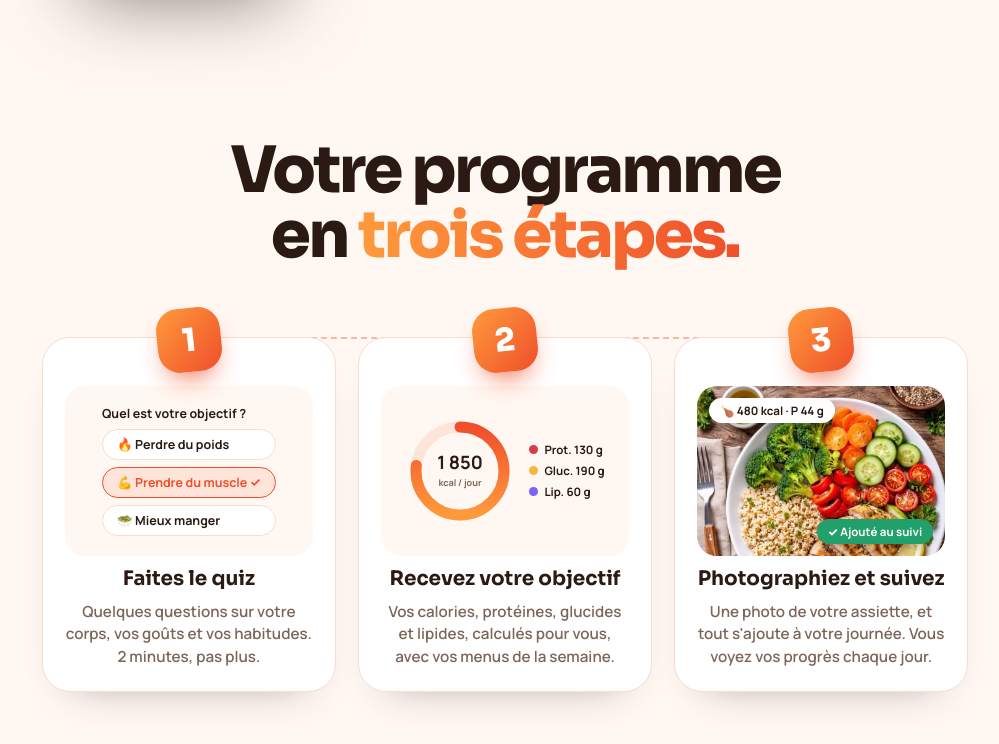
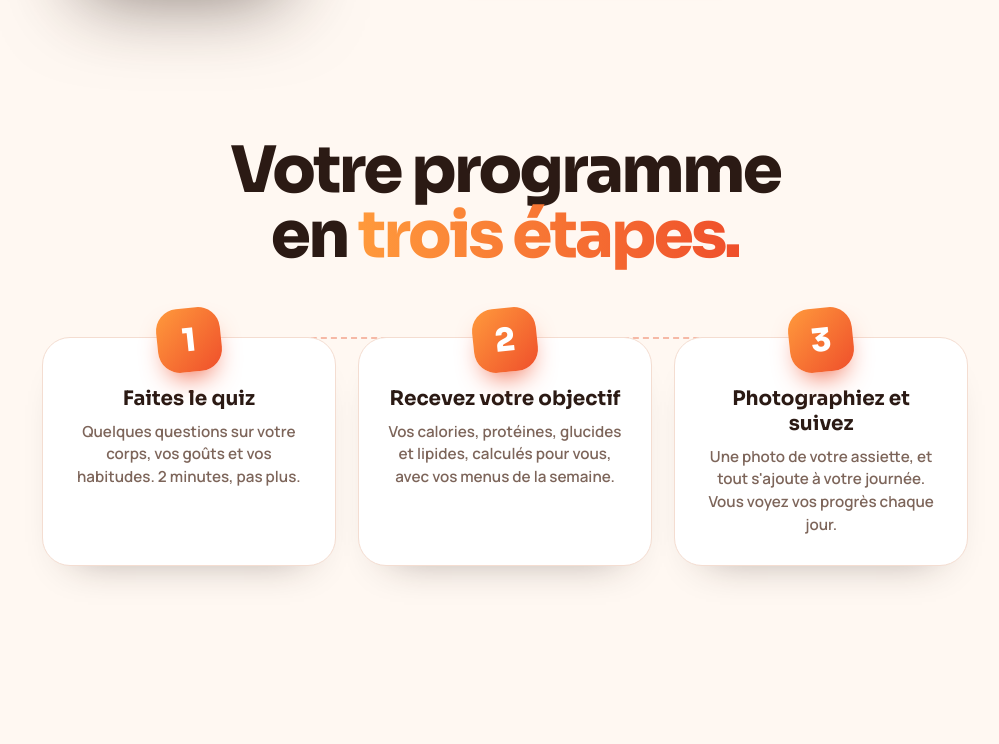
Before and after one commit to svndrotheking06-cmyk/oneathlet, a plain HTML site: page index.html in a window 1280 px wide. Shown: the part 3416-4160 px from the top of the page, without its empty margins (135-1134 px from the left). After the commit the page ends 4092 px from the top, so only its background shows below. Drawn offline with Linux system fonts and the light colour scheme.

Commit message:
Section 3 étapes : sans images
Co-Authored-By: Claude Opus 5.5 <noreply@anthropic.com>
Claude-Session: https://claude.ai/code/session_01BPde48iRimRWBnfLcEmqvN

```diff
--- a/index.html
+++ b/index.html
@@ -255,7 +255,7 @@ h1 em{font-style:normal;background:linear-gradient(90deg,var(--orange),var(--cor
 .st3{position:relative;list-style:none;margin:0;padding:0;display:grid;grid-template-columns:repeat(3,minmax(0,1fr));gap:22px;width:100%}
 @media (min-width:861px){.st3::before{content:"";position:absolute;left:16%;right:16%;top:34px;border-top:2.5px dashed #F6B9A6;z-index:0}}
 .st3 b,.st3 p{justify-self:stretch;text-align:center}
-.st3 li{position:relative;display:grid;gap:10px;justify-items:start;align-content:start;text-align:left;background:var(--surface);border:1px solid var(--line);border-radius:28px;padding:22px;margin-top:34px;box-shadow:0 22px 40px -32px rgba(43,26,20,.45);opacity:0;transform:translateY(18px);transition:opacity .5s var(--d),transform .5s var(--d)}
+.st3 li{position:relative;display:grid;gap:10px;justify-items:start;align-content:start;text-align:left;background:var(--surface);border:1px solid var(--line);border-radius:28px;padding:22px 24px 28px;margin-top:34px;box-shadow:0 22px 40px -32px rgba(43,26,20,.45);opacity:0;transform:translateY(18px);transition:opacity .5s var(--d),transform .5s var(--d)}
 .steps3.run .st3 li{opacity:1;transform:none}
 .st3-n{position:relative;z-index:2;justify-self:center;margin:-52px 0 4px;width:64px;height:64px;border-radius:22px;display:grid;place-items:center;font-family:var(--display);font-weight:800;font-size:2rem;line-height:1;color:#FFFFFF;background:linear-gradient(135deg,var(--orange),var(--coral));box-shadow:0 14px 28px -12px var(--coral);transform:rotate(-6deg)}
 .st3 b{font-family:var(--display);font-size:1.25rem}
@@ -465,29 +465,16 @@ font[style]{background:none!important;box-shadow:none!important}
   <ol class="st3">
     <li style="--d:0s">
       <span class="st3-n">1</span>
-      <div class="st3-v v-quiz" aria-hidden="true">
-        <small>Quel est votre objectif ?</small>
-        <span>🔥 Perdre du poids</span><span class="on">💪 Prendre du muscle ✓</span><span>🥗 Mieux manger</span>
-      </div>
       <b>Faites le quiz</b>
       <p>Quelques questions sur votre corps, vos goûts et vos habitudes. 2 minutes, pas plus.</p>
     </li>
     <li style="--d:.15s">
       <span class="st3-n">2</span>
-      <div class="st3-v v-goal" aria-hidden="true">
-        <svg viewBox="0 0 120 120"><circle cx="60" cy="60" r="48" fill="none" stroke="#FFE4DA" stroke-width="12"/><circle cx="60" cy="60" r="48" fill="none" stroke="url(#rg3)" stroke-width="12" stroke-linecap="round" stroke-dasharray="302" stroke-dashoffset="70" transform="rotate(-90 60 60)"/><defs><linearGradient id="rg3" x1="0" x2="1"><stop offset="0" stop-color="#FF9A3C"/><stop offset="1" stop-color="#EF4F2B"/></linearGradient></defs><text x="60" y="58" text-anchor="middle" font-size="20" font-weight="800" fill="#2B1A14">1 850</text><text x="60" y="76" text-anchor="middle" font-size="10" font-weight="700" fill="#7D655A">kcal / jour</text></svg>
-        <div class="v-mac"><span style="--c:#D93B4B">Prot. 130 g</span><span style="--c:#F5B83D">Gluc. 190 g</span><span style="--c:#7B61FF">Lip. 60 g</span></div>
-      </div>
       <b>Recevez votre objectif</b>
       <p>Vos calories, protéines, glucides et lipides, calculés pour vous, avec vos menus de la semaine.</p>
     </li>
     <li style="--d:.3s">
       <span class="st3-n">3</span>
-      <div class="st3-v v-photo" aria-hidden="true">
-        <img src="assiette.jpg" alt="" loading="lazy">
-        <span class="v-kc">🍗 480 kcal · P 44 g</span>
-        <span class="v-ok">✓ Ajouté au suivi</span>
-      </div>
       <b>Photographiez et suivez</b>
       <p>Une photo de votre assiette, et tout s'ajoute à votre journée. Vous voyez vos progrès chaque jour.</p>
     </li>
```
